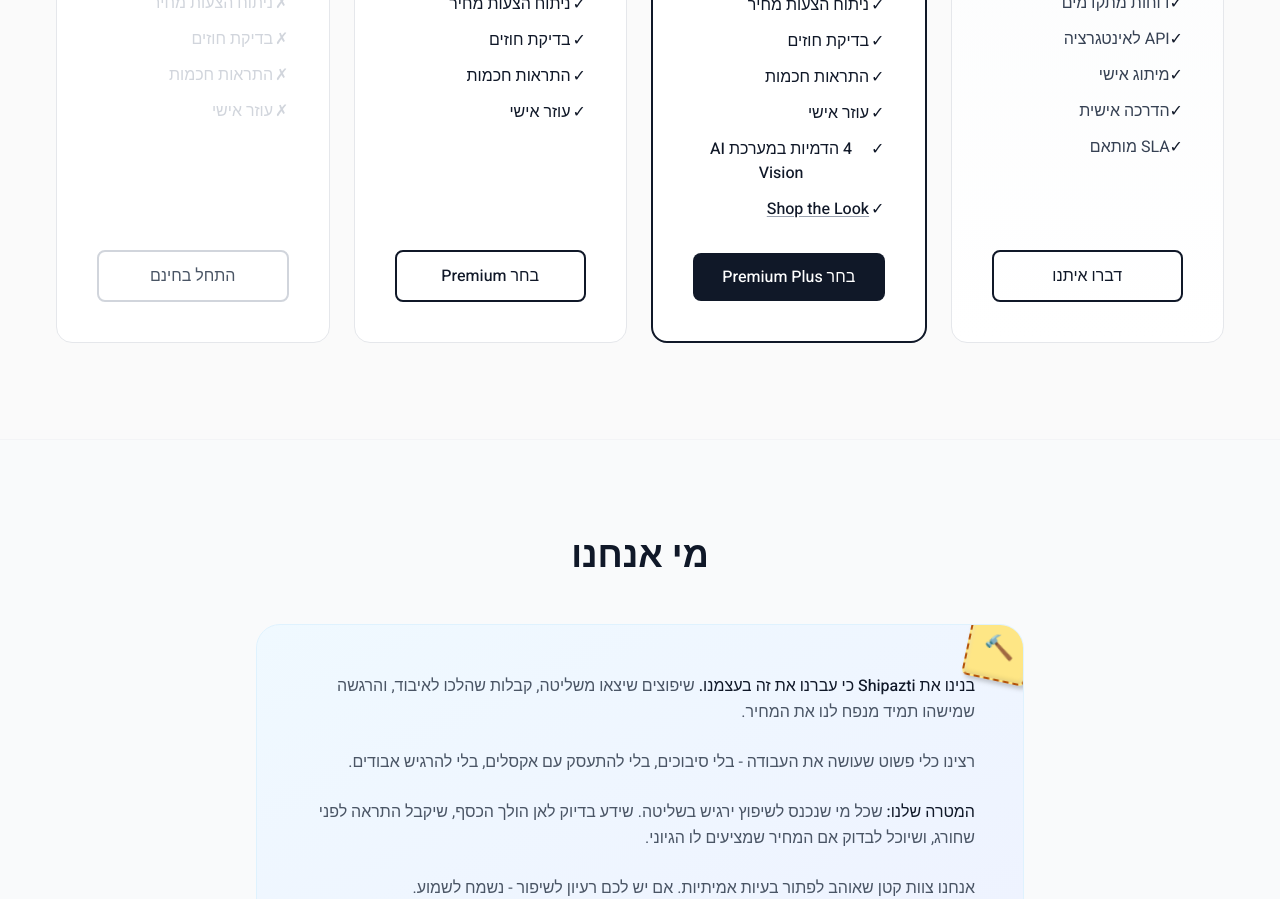
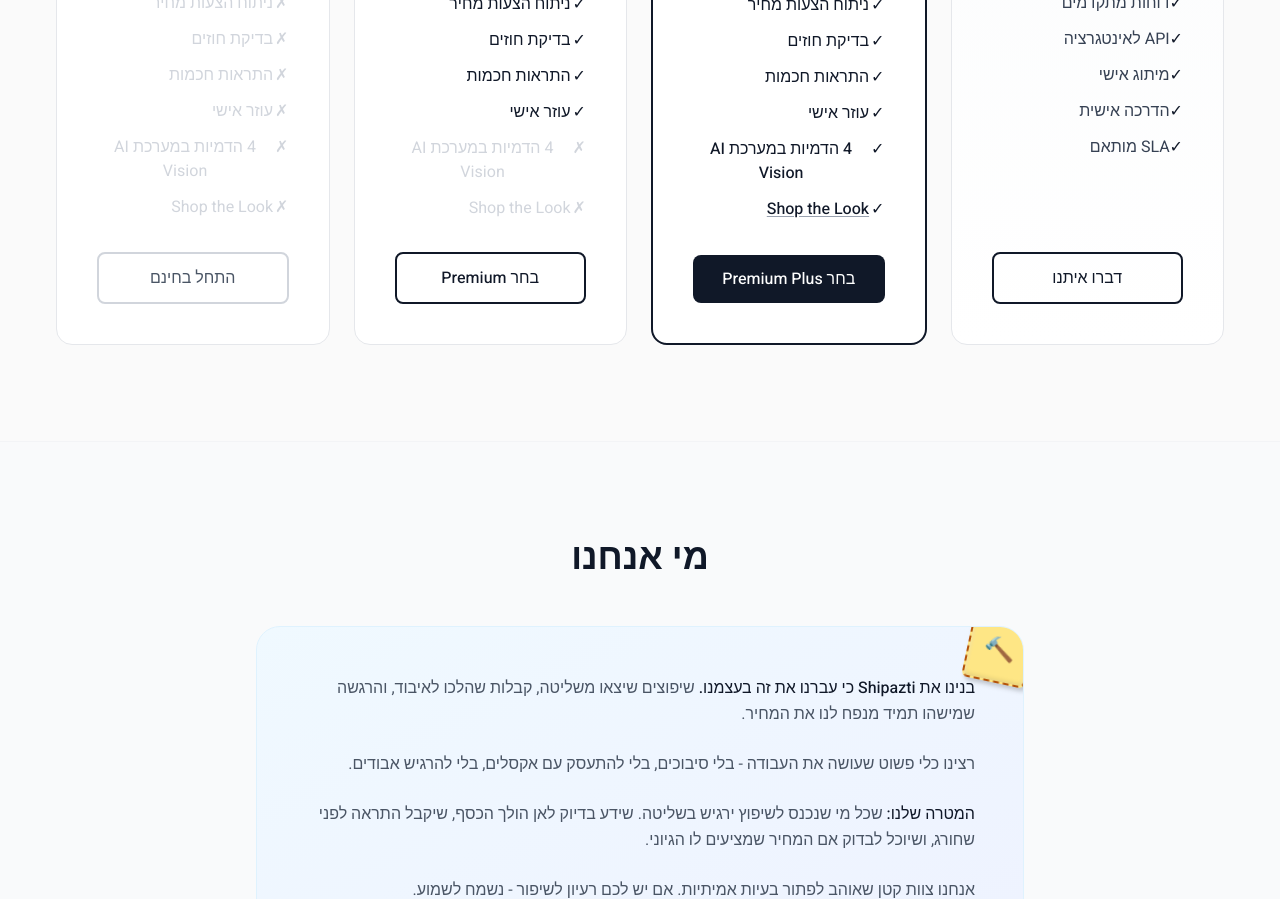
Before and after one commit to guyceza/shiputz-ai, a Next.js app: page / in a window 1280 px wide. Shown: the part 7340-8239 px from the top of the page. Built offline with nearby package versions, Linux system fonts and the light colour scheme; no server answers.

Commit message:
Show AI Vision and Shop the Look in Premium (as unavailable)

```diff
--- a/src/components/PricingComparison.tsx
+++ b/src/components/PricingComparison.tsx
@@ -12,8 +12,8 @@ const allFeatures = [
   { name: "בדיקת חוזים", free: false, premium: true, plus: true },
   { name: "התראות חכמות", free: false, premium: true, plus: true },
   { name: "עוזר אישי", free: false, premium: true, plus: true },
-  { name: "4 הדמיות במערכת AI Vision", free: false, premium: false, plus: true, plusOnly: true },
-  { name: "Shop the Look", free: false, premium: false, plus: true, link: "/shop-look", plusOnly: true },
+  { name: "4 הדמיות במערכת AI Vision", free: false, premium: false, plus: true },
+  { name: "Shop the Look", free: false, premium: false, plus: true, link: "/shop-look" },
 ];
 
 const businessFeatures = [
```
